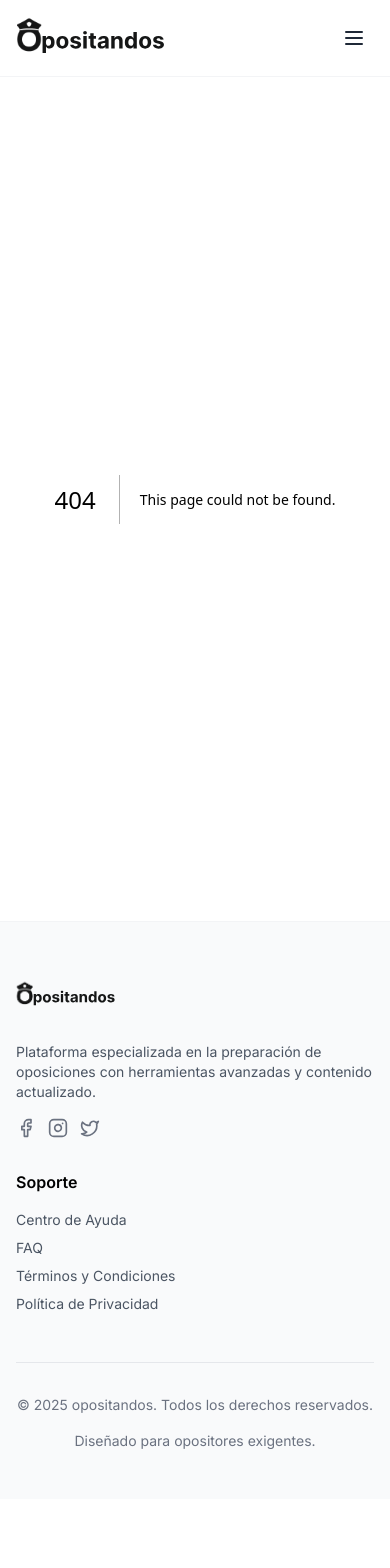
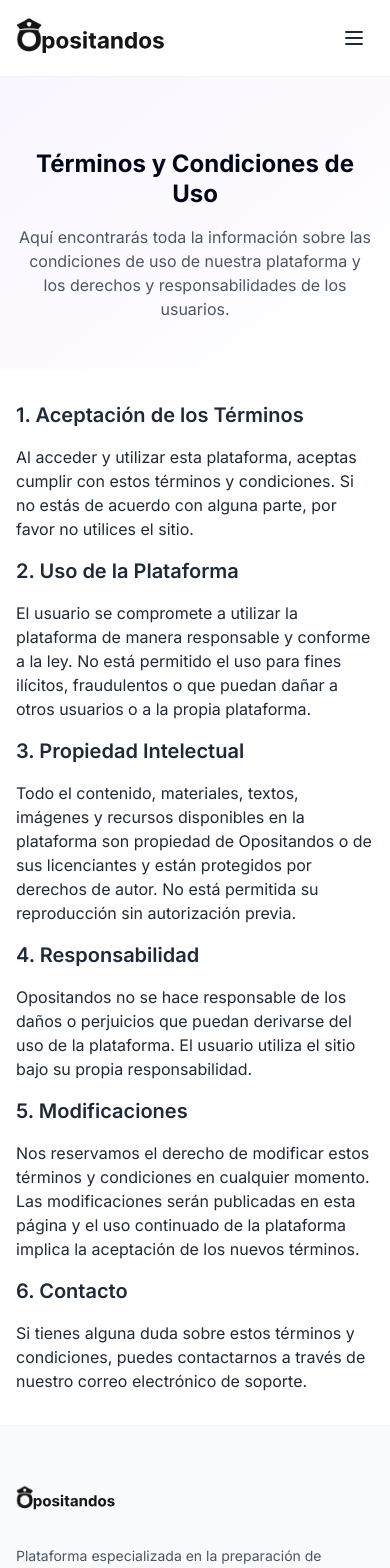
Before and after one commit to josemacruz/opositandos-web-landing, a Next.js app: page /term-and-conditions in a window 390 px wide. Before the commit this address had no page. Shown: the top 1568 px of the page. Before the commit the page ends 1499 px from the top, so only its background shows below. Built offline with nearby package versions, Linux system fonts and the light colour scheme.

Commit message:
feat: implement responsive FAQ section and add privacy policy and terms of use pages

```diff
--- a/src/app/faq/page.tsx
+++ b/src/app/faq/page.tsx
@@ -12,7 +12,6 @@ import {
 import { useContactModal } from "@/hooks/useContactModal";
 import { ContactModal } from "@/components/modals/ContactModal";
 import { FAQS } from "@/lib/constans";
-import { Badge } from "@/components/ui/badge";
 import { FAQItem } from "@/components/faq/FAQItem";
 import { Button } from "@/components/ui/button";
 
@@ -25,7 +24,7 @@ const CATEGORIES = [
   { id: "content", name: "Contenido", icon: BookOpen, count: 2 },
 ];
 
-export default function FAQPage() {
+export default function Page() {
   const contactModal = useContactModal();
   const [selectedCategory, setSelectedCategory] = useState("all");
   const [expandedFAQ, setExpandedFAQ] = useState<number | null>(null);
@@ -51,34 +50,90 @@ export default function FAQPage() {
         </div>
       </section>
 
-      {/* Categorías */}
-      <section className="py-8 sm:py-12">
-        <div className="max-w-7xl mx-auto px-4 grid grid-cols-1 sm:grid-cols-2 lg:grid-cols-3 gap-4">
-          {CATEGORIES.map(({ id, name, icon: Icon, count }) => (
-            <button
-              key={id}
-              onClick={() => setSelectedCategory(id)}
-              className={`flex items-center justify-between sm:justify-start sm:space-x-3 p-4 rounded-lg transition-all w-full ${
-                selectedCategory === id
-                  ? "bg-[#EB5757] text-white"
-                  : "bg-gray-100 text-gray-600 hover:bg-gray-200"
-              }`}
-            >
-              <div className="flex items-center gap-2">
-                <Icon className="w-5 h-5" />
-                <span className="text-sm sm:text-base">{name}</span>
-              </div>
-              <Badge
-                className={`ml-auto sm:ml-0 ${
-                  selectedCategory === id
-                    ? "bg-white/20 text-white"
-                    : "bg-gray-200 text-gray-500"
-                }`}
-              >
-                {count}
-              </Badge>
-            </button>
-          ))}
+      <section className="py-8 bg-white">
+        <div className="max-w-7xl mx-auto px-4">
+          {/* === MÓVIL: chips === */}
+          <div className="flex flex-wrap gap-2 justify-center md:hidden">
+            {CATEGORIES.map((cat) => {
+              const Icon = cat.icon;
+              const active = selectedCategory === cat.id;
+              return (
+                <button
+                  key={cat.id}
+                  onClick={() => setSelectedCategory(cat.id)}
+                  className={`
+                  flex items-center space-x-1 px-3 py-1.5 rounded-full text-sm font-medium transition
+                  ${
+                    active
+                      ? "bg-[#EB5757] text-white"
+                      : "bg-gray-100 text-gray-800 hover:bg-gray-200"
+                  }
+                `}
+                >
+                  <Icon
+                    className={`w-4 h-4 ${active ? "text-white" : "text-gray-500"}`}
+                  />
+                  <span>{cat.name}</span>
+                  <span
+                    className={`
+                  inline-block ml-1 text-xs font-semibold px-1 rounded-full
+                  ${active ? "bg-white text-[#EB5757]" : "bg-gray-300 text-gray-700"}
+                `}
+                  >
+                    {cat.count}
+                  </span>
+                </button>
+              );
+            })}
+          </div>
+
+          {/* === ESCRITORIO: tarjetas grandes === */}
+          <div className="hidden md:grid md:grid-cols-2 lg:grid-cols-3 gap-6">
+            {CATEGORIES.map((cat) => {
+              const Icon = cat.icon;
+              const active = selectedCategory === cat.id;
+              return (
+                <div
+                  key={cat.id}
+                  onClick={() => setSelectedCategory(cat.id)}
+                  className={`
+                  cursor-pointer flex items-center space-x-4 p-6 rounded-2xl border transition
+                  ${
+                    active
+                      ? "border-[#EB5757] bg-[#EB5757]/10 shadow-lg"
+                      : "border-gray-200 hover:shadow-md"
+                  }
+                `}
+                >
+                  <div
+                    className={`
+                  w-12 h-12 flex items-center justify-center rounded-lg
+                  ${active ? "bg-[#EB5757]" : "bg-gray-100"}
+                `}
+                  >
+                    <Icon
+                      className={`w-6 h-6 ${active ? "text-white" : "text-gray-600"}`}
+                    />
+                  </div>
+                  <div className="flex-1">
+                    <h4
+                      className={`font-semibold text-lg ${active ? "text-[#EB5757]" : "text-gray-900"}`}
+                    >
+                      {cat.name}
+                    </h4>
+                  </div>
+                  <span
+                    className={`
+                  inline-block text-sm font-semibold px-2 py-1 rounded-full
+                  ${active ? "bg-[#EB5757] text-white" : "bg-gray-200 text-gray-700"}
+                `}
+                  >
+                    {cat.count}
+                  </span>
+                </div>
+              );
+            })}
+          </div>
         </div>
       </section>
 
--- /dev/null
+++ b/src/app/not-found.tsx
@@ -0,0 +1,24 @@
+"use client";
+
+import Link from "next/link";
+import { Home } from "lucide-react";
+
+export default function NotFound() {
+  return (
+    <div className="min-h-screen flex flex-col items-center justify-center bg-white px-4">
+      <h1 className="text-6xl sm:text-7xl font-extrabold text-[#EB5757] mb-4">
+        404
+      </h1>
+      <p className="text-xl sm:text-2xl text-gray-700 mb-8 text-center max-w-lg">
+        Lo sentimos, la página que buscas no existe o ha sido movida.
+      </p>
+      <Link
+        href="/"
+        className="inline-flex items-center space-x-2 bg-[#EB5757] hover:bg-[#d64545] text-white px-6 py-3 rounded-lg text-lg font-medium transition"
+      >
+        <Home className="w-5 h-5" />
+        <span>Volver al inicio</span>
+      </Link>
+    </div>
+  );
+}
--- a/src/app/page.tsx
+++ b/src/app/page.tsx
@@ -1,13 +1,11 @@
 "use client";
 
 import { useState } from "react";
-import Header from "@/components/layout/Header";
 import Hero from "@/components/landing/Hero";
 import Features from "@/components/landing/Features";
 import Dashboard from "@/components/landing/Dashboard";
 import ContentSection from "@/components/landing/ContentSection";
 import Cta from "@/components/landing/Cta";
-import Footer from "@/components/layout/Footer";
 import { PricingModal } from "@/components/modals/PricingModal";
 import { ContactModal } from "@/components/modals/ContactModal";
 
--- /dev/null
+++ b/src/app/policy/page.tsx
@@ -0,0 +1,61 @@
+export default function Page() {
+  return (
+    <div>
+      {/* Hero */}
+      <section className="py-12 sm:py-16 bg-gradient-to-br from-purple-50 to-white">
+        <div className="max-w-4xl mx-auto px-4 text-center">
+          <h1 className="text-2xl sm:text-3xl md:text-4xl font-bold mt-6 mb-4 leading-tight">
+            Politica de privacidad y términos de uso
+          </h1>
+          <p className="text-base sm:text-lg md:text-xl text-gray-600">
+            Aquí encontrarás toda la información sobre cómo manejamos tus datos
+            y las condiciones de uso de nuestra plataforma.
+          </p>
+        </div>
+      </section>
+
+      <section className="max-w-4xl mx-auto px-4 py-8">
+        <h2 className="text-xl font-semibold mb-4">Política de Privacidad</h2>
+        <p className="mb-4">
+          En Opositandos, nos tomamos muy en serio la privacidad de tus datos
+          personales. Esta política describe cómo recopilamos, usamos y
+          protegemos tu información.
+        </p>
+        <h3 className="font-semibold mb-2">1. Recopilación de datos</h3>
+        <p className="mb-4">
+          Recopilamos información que nos proporcionas al registrarte, como tu
+          nombre, correo electrónico y datos de acceso. También podemos
+          recopilar información sobre tu uso de la plataforma para mejorar
+          nuestros servicios.
+        </p>
+        <h3 className="font-semibold mb-2">2. Uso de la información</h3>
+        <p className="mb-4">
+          Utilizamos tus datos para gestionar tu cuenta, ofrecerte soporte,
+          mejorar la plataforma y enviarte comunicaciones relevantes. No
+          compartimos tu información personal con terceros sin tu
+          consentimiento, salvo obligación legal.
+        </p>
+        <h3 className="font-semibold mb-2">3. Seguridad</h3>
+        <p className="mb-4">
+          Implementamos medidas de seguridad para proteger tus datos contra
+          accesos no autorizados, alteraciones o divulgación.
+        </p>
+        <h3 className="font-semibold mb-2">4. Derechos del usuario</h3>
+        <p className="mb-4">
+          Puedes acceder, rectificar o eliminar tus datos personales en
+          cualquier momento contactándonos a través de los medios disponibles en
+          la plataforma.
+        </p>
+        <h3 className="font-semibold mb-2">5. Cambios en la política</h3>
+        <p className="mb-4">
+          Nos reservamos el derecho de modificar esta política. Te notificaremos
+          sobre cualquier cambio relevante a través de la plataforma.
+        </p>
+        <p>
+          Si tienes dudas sobre nuestra política de privacidad, puedes
+          contactarnos en cualquier momento.
+        </p>
+      </section>
+    </div>
+  );
+}
--- /dev/null
+++ b/src/app/term-and-conditions/page.tsx
@@ -0,0 +1,67 @@
+export default function Page() {
+  return (
+    <div>
+      {/* Hero */}
+      <section className="py-12 sm:py-16 bg-gradient-to-br from-purple-50 to-white">
+        <div className="max-w-4xl mx-auto px-4 text-center">
+          <h1 className="text-2xl sm:text-3xl md:text-4xl font-bold mt-6 mb-4 leading-tight">
+            Términos y Condiciones de Uso
+          </h1>
+          <p className="text-base sm:text-lg md:text-xl text-gray-600">
+            Aquí encontrarás toda la información sobre las condiciones de uso de
+            nuestra plataforma y los derechos y responsabilidades de los
+            usuarios.
+          </p>
+        </div>
+      </section>
+
+      <section className="max-w-4xl mx-auto px-4 py-8 text-gray-800">
+        <h2 className="text-xl font-semibold mb-4">
+          1. Aceptación de los Términos
+        </h2>
+        <p className="mb-4">
+          Al acceder y utilizar esta plataforma, aceptas cumplir con estos
+          términos y condiciones. Si no estás de acuerdo con alguna parte, por
+          favor no utilices el sitio.
+        </p>
+
+        <h2 className="text-xl font-semibold mb-4">2. Uso de la Plataforma</h2>
+        <p className="mb-4">
+          El usuario se compromete a utilizar la plataforma de manera
+          responsable y conforme a la ley. No está permitido el uso para fines
+          ilícitos, fraudulentos o que puedan dañar a otros usuarios o a la
+          propia plataforma.
+        </p>
+
+        <h2 className="text-xl font-semibold mb-4">3. Propiedad Intelectual</h2>
+        <p className="mb-4">
+          Todo el contenido, materiales, textos, imágenes y recursos disponibles
+          en la plataforma son propiedad de Opositandos o de sus licenciantes y
+          están protegidos por derechos de autor. No está permitida su
+          reproducción sin autorización previa.
+        </p>
+
+        <h2 className="text-xl font-semibold mb-4">4. Responsabilidad</h2>
+        <p className="mb-4">
+          Opositandos no se hace responsable de los daños o perjuicios que
+          puedan derivarse del uso de la plataforma. El usuario utiliza el sitio
+          bajo su propia responsabilidad.
+        </p>
+
+        <h2 className="text-xl font-semibold mb-4">5. Modificaciones</h2>
+        <p className="mb-4">
+          Nos reservamos el derecho de modificar estos términos y condiciones en
+          cualquier momento. Las modificaciones serán publicadas en esta página
+          y el uso continuado de la plataforma implica la aceptación de los
+          nuevos términos.
+        </p>
+
+        <h2 className="text-xl font-semibold mb-4">6. Contacto</h2>
+        <p>
+          Si tienes alguna duda sobre estos términos y condiciones, puedes
+          contactarnos a través de nuestro correo electrónico de soporte.
+        </p>
+      </section>
+    </div>
+  );
+}
--- a/src/components/landing/Cta.tsx
+++ b/src/components/landing/Cta.tsx
@@ -24,14 +24,14 @@ export default function Cta({ onContact, onPricing }: CtaProps) {
         </div>
 
         {/* Title */}
-        <h2 className="text-3xl md:text-4xl lg:text-5xl font-extrabold mb-6 leading-tight">
-          <span className="relative inline-block">
-            <span className="text-[#FFF5F5]">Impulsa</span>
-            {" tu camino hacia la plaza"}
+        <h2 className="text-2xl sm:text-3xl md:text-4xl lg:text-5xl font-extrabold mb-6 leading-tight relative">
+          <span className="inline-block">
+            <span className="text-[#FFF5F5]">Impulsa</span> tu camino hacia la
+            plaza
             <span
-              className="absolute left-0 -bottom-1 w-full h-1 bg-white/30 rounded origin-left scale-x-100 transition-all duration-700"
+              className="absolute left-0 -bottom-1 w-0.5/6 lg:w-full h-1 bg-white/30 rounded origin-left scale-x-100 transition-all duration-1000 ease-out"
               aria-hidden="true"
-            ></span>
+            />
           </span>
         </h2>
 
--- a/src/components/layout/Footer.tsx
+++ b/src/components/layout/Footer.tsx
@@ -3,8 +3,11 @@
 import Link from "next/link";
 import { FacebookIcon, Instagram, Twitter } from "lucide-react";
 import Image from "next/image";
+import { ContactModal } from "../modals/ContactModal";
+import { useContactModal } from "@/hooks/useContactModal";
 
 export default function Footer() {
+  const { isOpen, openModal, closeModal } = useContactModal();
   return (
     <footer className="bg-gray-50 border-t border-gray-100">
       <div className="max-w-7xl mx-auto px-4 sm:px-6 lg:px-8 py-12">
@@ -49,9 +52,13 @@ export default function Footer() {
             <h3 className="font-semibold text-black mb-4">Soporte</h3>
             <ul className="space-y-2 text-gray-600 text-sm">
               <li>
-                <Link href="#" className="hover:text-black">
+                <button
+                  type="button"
+                  className="hover:text-black text-left w-full"
+                  onClick={openModal}
+                >
                   Centro de Ayuda
-                </Link>
+                </button>
               </li>
               <li>
                 <Link href="faq" className="hover:text-black">
@@ -59,12 +66,12 @@ export default function Footer() {
                 </Link>
               </li>
               <li>
-                <Link href="#" className="hover:text-black">
+                <Link href="term-and-conditions" className="hover:text-black">
                   Términos y Condiciones
                 </Link>
               </li>
               <li>
-                <Link href="#" className="hover:text-black">
+                <Link href="policy" className="hover:text-black">
                   Política de Privacidad
                 </Link>
               </li>
@@ -83,6 +90,7 @@ export default function Footer() {
           </div>
         </div>
       </div>
+      <ContactModal isOpen={isOpen} onClose={closeModal} />
     </footer>
   );
 }
--- a/src/components/layout/Header.tsx
+++ b/src/components/layout/Header.tsx
@@ -10,9 +10,9 @@ export default function Header() {
   const [mobileOpen, setMobileOpen] = useState(false);
 
   const links = [
-    { label: "Características", href: "#features" },
-    { label: "Plataforma", href: "#dashboard" },
-    { label: "Contenido", href: "#content" },
+    { label: "Características", href: "/#features" },
+    { label: "Plataforma", href: "/#dashboard" },
+    { label: "Contenido", href: "/#content" },
   ];
 
   return (
--- a/src/components/modals/ContactModal.tsx
+++ b/src/components/modals/ContactModal.tsx
@@ -4,8 +4,8 @@ import { Dialog, DialogContent, DialogTitle } from "@/components/ui/dialog";
 import { X, Mail } from "lucide-react";
 
 interface ContactModalProps {
-  isOpen: boolean;
-  onClose: () => void;
+  readonly isOpen: boolean;
+  readonly onClose: () => void;
 }
 
 export function ContactModal({ isOpen, onClose }: ContactModalProps) {
```
